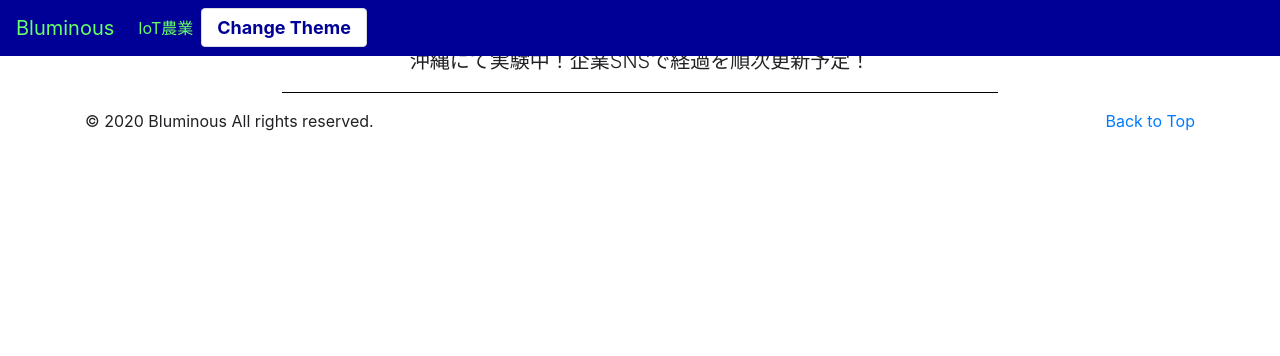
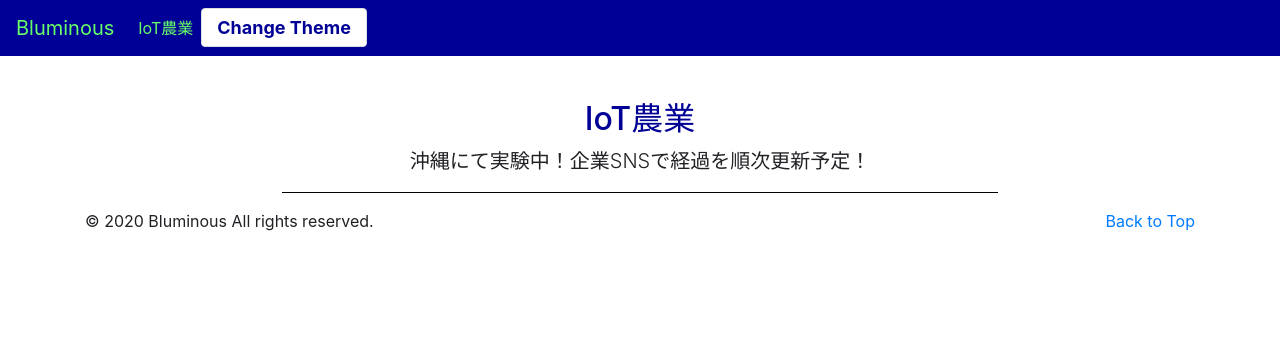
Before and after one commit to bluminous-dev/homepage, a PHP site: page /agriculture.html in a window 1280 px wide. Shown: the top 356 px of the page. Run offline with PHP 8.4, Linux system fonts and the light colour scheme; some libraries are stand-ins or nearby versions.

Commit message:
Update stylesheet.css

```diff
--- a/stylesheet.css
+++ b/stylesheet.css
@@ -141,3 +141,8 @@ body{
 #univ-transfer{
     margin-top:100px;
 }
+
+/*agriculture.html css*/
+#agriculture{
+    margin-top:100px;
+}
```
